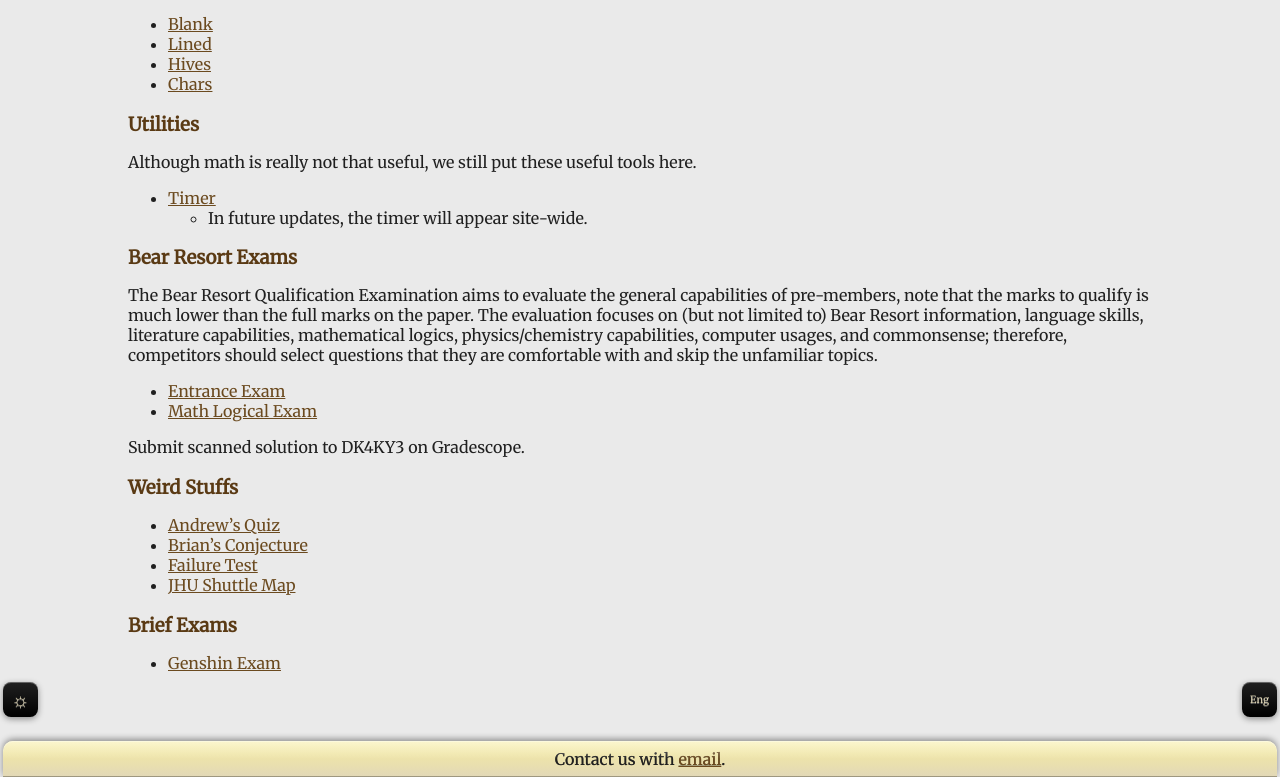
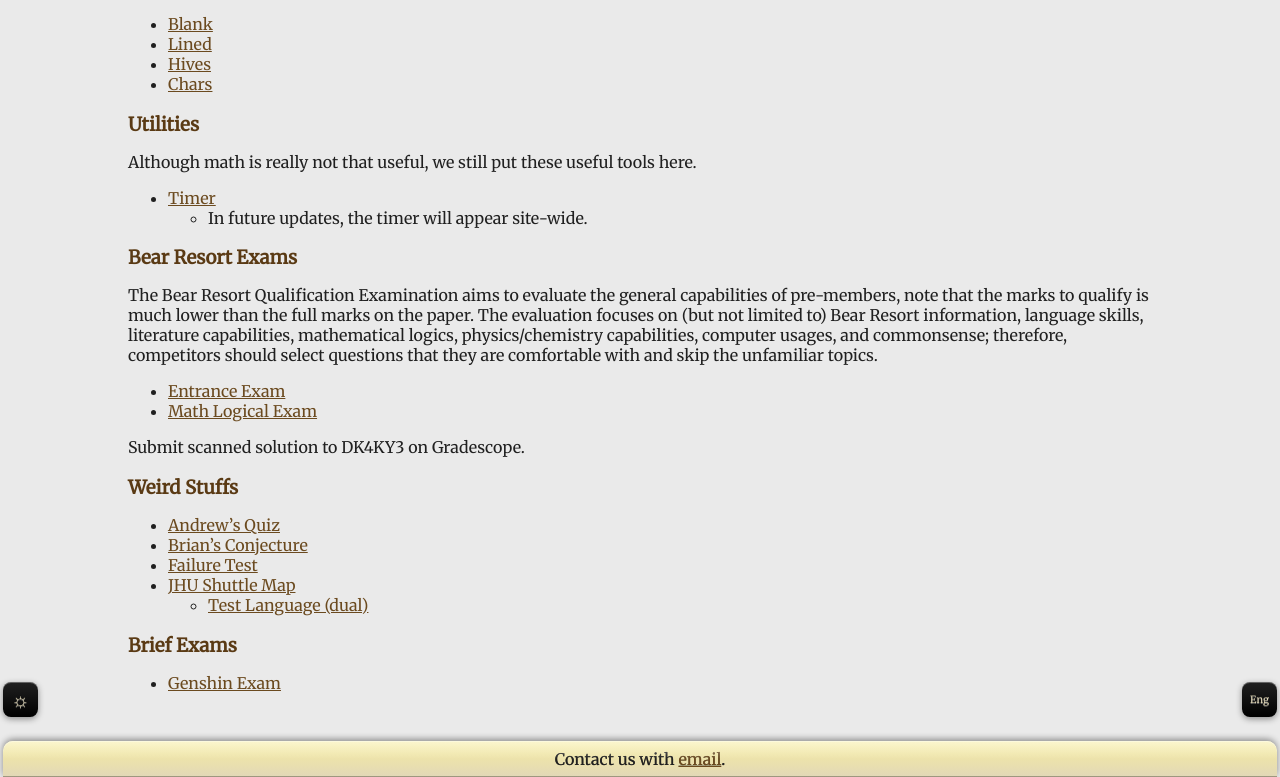
Before and after one commit to Bear-Resort/bear-resort.github.io, a Jekyll site: the page built from mathland/index.md, in a window 1280 px wide and 1365 px high. Shown: the part 588-1365 px from the top of the window. Built offline with Jekyll 4.4.1, drawn with Linux system fonts in a browser that asks for light colours.

Commit message:
added language test for dual

```diff
--- a/mathland/index.md
+++ b/mathland/index.md
@@ -44,6 +44,7 @@ title-chn: "数学之境"
 - [<span class="eng">Brian's Conjecture</span><span class="chn">布莱恩的猜想</span>](/files/weird_cate.pdf)
 - [<span class="eng">Failure Test</span><span class="chn">废物测试</span>](/failure_test/failure_test.html)
 - [<span class="eng">JHU Shuttle Map</span><span class="chn">JHU校园巴士图</span>](/files/br-version-map.pdf)
+    - [Test Language (dual)](/assets/html/pdf-renderer-dual.html?pdf=/mathland/shuttle-map-eng.pdf&pdfChn=/mathland/shuttle-map-chn.pdf)
 
 ## <span class="eng">Brief Exams</span><span class="chn">簡短的考試</span>
 
```
Also changed, not shown: 2 other files.
